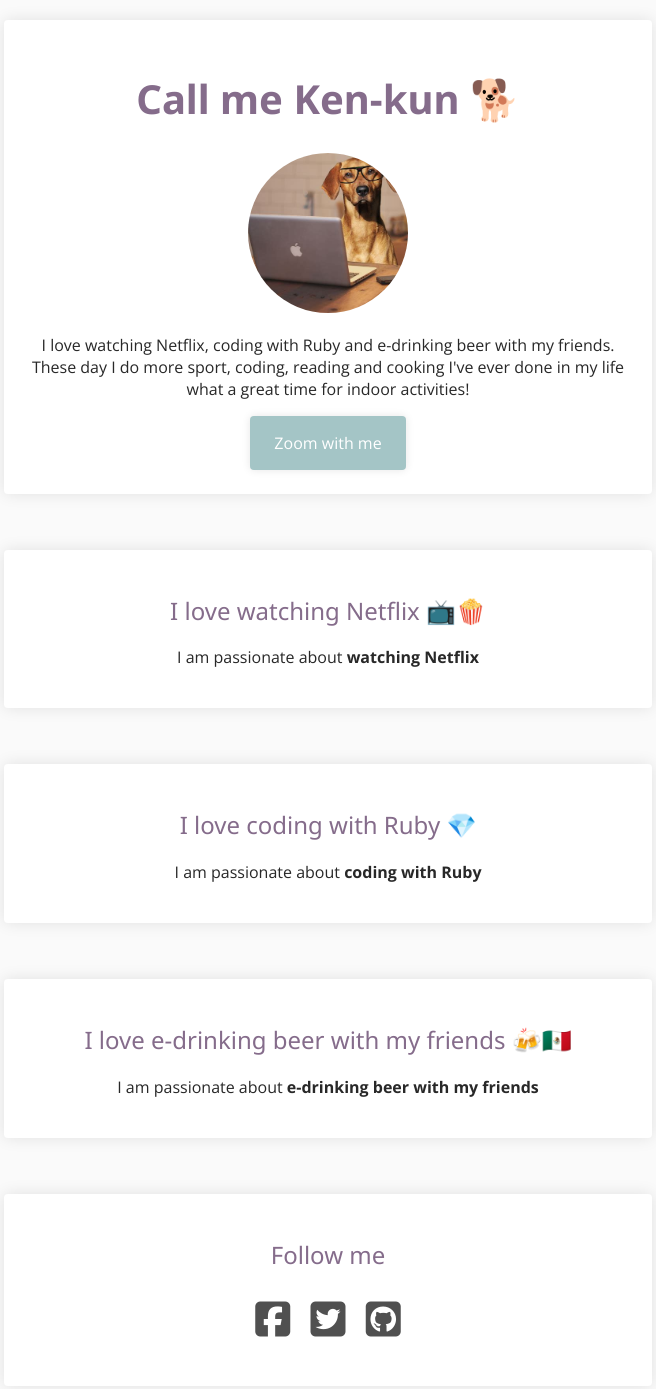
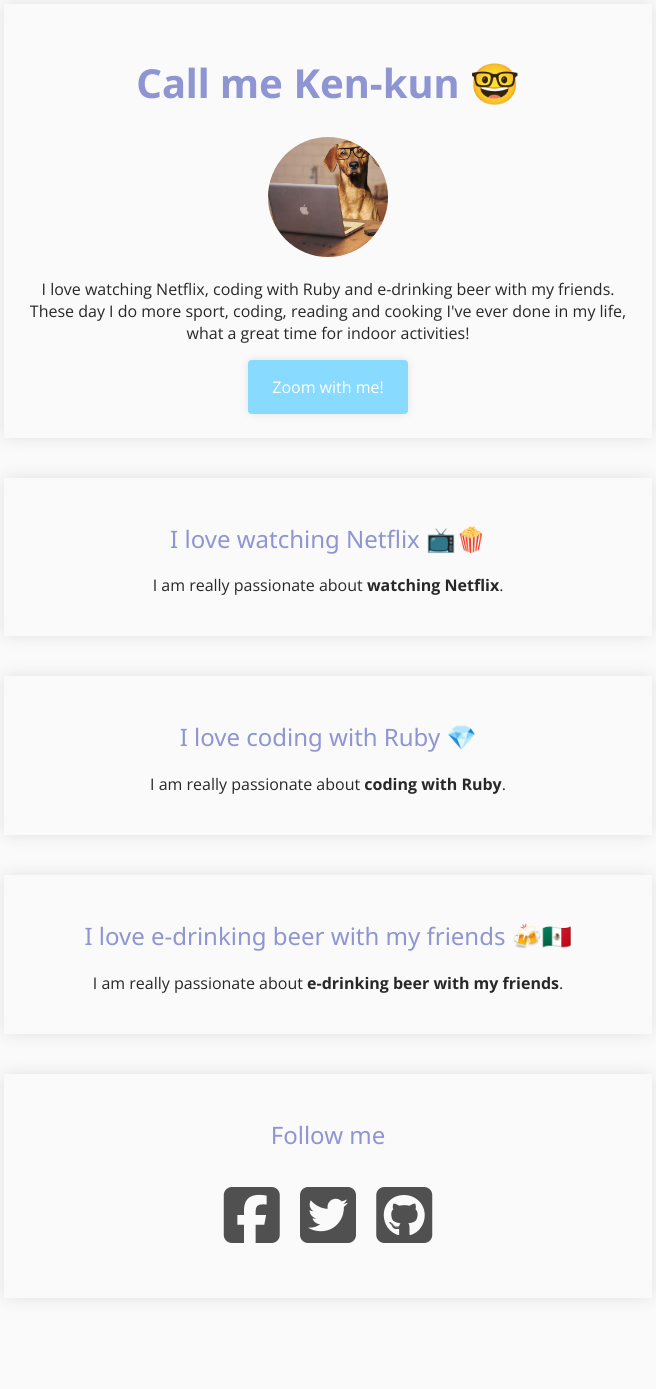
Before and after one commit to yannklein/html-demo-394, a plain HTML site: page index.html in a window 1280 px wide. Shown: the part 36-1425 px from the top of the page, without its empty margins (312-968 px from the left). After the commit the page ends 1374 px from the top, so only its background shows below. Drawn offline with nearby package versions, Linux system fonts and the light colour scheme.

Commit message:
lecture done

```diff
--- a/index.html
+++ b/index.html
@@ -2,42 +2,43 @@
 <html lang="en">
 <head>
   <meta charset="UTF-8">
-  <title>Call me Ken-kun 🐕</title>
+  <title>Call me Ken-kun 🤓</title>
   <script src="https://kit.fontawesome.com/3926274332.js" crossorigin="anonymous"></script>
   <link rel="stylesheet" href="style.css">
 </head>
 <body>
-  <div class="card-white">
-    <h1>Call me Ken-kun 🐕</h1>
-    <img class="avatar" src="images/ken.jpg" alt="profile">
-    <p>I love watching Netflix, coding with Ruby and e-drinking beer with my friends. These day I do more sport, coding, reading and cooking I've ever done in my life what a great time for indoor activities!</p>
-    <a class="button-red" href="#">Zoom with me</a>
+
+  <div class="card">
+    <h1>Call me Ken-kun 🤓</h1>
+    <img src="images/ken.jpg" alt="profile" class="img-circle">
+    <p>I love watching Netflix, coding with Ruby and e-drinking beer with my friends. These day I do more sport, coding, reading and cooking I've ever done in my life, what a great time for indoor activities!</p>
+    <a class="button-blue" href="www.lewagon.com/tokyo">Zoom with me!</a>
   </div>
 
-  <div class="card-white">
+  <div class="card">
     <h2>I love watching Netflix 📺🍿</h2>
-    <p>I am passionate about <strong>watching Netflix</strong></p>
+    <p>I am really passionate about <strong>watching Netflix</strong>.</p>
   </div>
 
-  <div class="card-white">
+  <div class="card">
     <h2>I love coding with Ruby 💎</h2>
-    <p>I am passionate about <strong>coding with Ruby</strong></p>
+    <p>I am really passionate about <strong>coding with Ruby</strong>.</p>
   </div>
 
-  <div class="card-white">
+  <div class="card">
     <h2>I love e-drinking beer with my friends 🍻🇲🇽</h2>
-    <p>I am passionate about <strong>e-drinking beer with my friends</strong></p>
+    <p>I am really passionate about <strong>e-drinking beer with my friends</strong>.</p>
   </div>
 
-  <div class="card-white">
+  <div class="card">
     <h2>Follow me</h2>
     <!-- ul>(li>a)*3 -->
-    <ul class="footer-inline">
+    <ul class="list-inline">
       <li><a href="#"><i class="fab fa-facebook-square"></i></a></li>
       <li><a href="#"><i class="fab fa-twitter-square"></i></a></li>
       <li><a href="#"><i class="fab fa-github-square"></i></a></li>
     </ul>
   </div>
-
 </body>
 </html>
+<!-- end of file -->
--- a/style.css
+++ b/style.css
@@ -1,6 +1,6 @@
+/*Fonts and Colors*/
 @import url('https://fonts.googleapis.com/css?family=Noto+Sans:400,700|Open+Sans:400,700&display=swap');
 
-/*Fonts and colors*/
 body {
   font-family: 'Open Sans', sans-serif;
   text-align: center;
@@ -10,72 +10,63 @@
 
 h1, h2 {
   font-family: 'Noto Sans', sans-serif;
-  color: #856c8b;
+  color: #8F95D2;
 }
 
 h1 {
   font-size: 40px;
-  font-weight: bolder;
 }
 
 h2 {
-  font-weight: 400;
+  font-weight: normal;
 }
-
 
 a {
   text-decoration: none;
 }
 
-
-/*Customized style*/
-.card-white {
+/*Customized styling*/
+.card {
   width: 600px;
-    margin: 56px auto;
-    background-color: white;
+  margin: 40px auto;
   box-shadow: 0 0 16px rgba(0,0,0,0.1);
   padding: 24px;
-    border-radius: 4px;
 }
 
-.button-red {
+.img-circle {
+  width: 120px;
+  border-radius: 50%;
+  height: 120px;
+  object-fit: cover;
+  object-position: 100% 50%;
+}
+
+.button-blue {
   padding: 16px 24px;
   display: inline-block;
   border-radius: 4px;
   box-shadow: 0 0 8px rgba(0,0,0,0.1);
+  background-color: #89DAFF;
   color: white;
-    background-color: #a4c5c6;
   transition: background-color 0.3s;
 }
 
-.button-red:hover {
-  background-color: #7c9393;
+.button-blue:hover {
+  background-color: #64a0ba;
   box-shadow: 0 0 8px rgba(0,0,0,0.2);
 }
 
-.avatar {
-    width: 160px;
-    border-radius: 50%;
-    height: 160px;
-    object-fit: cover;
-    object-position: 100% 40%;
-}
-
-.footer-inline {
+.list-inline {
   list-style: none;
   padding: 0;
 }
 
-.footer-inline li {
+.list-inline li {
   display: inline;
 }
 
-.footer-inline a {
-  font-size: 40px;
+.list-inline a {
+  font-size: 64px;
   margin: 8px;
   color: rgb(80,80,80);
 }
-
-.footer-inline a:hover {
-  color: rgb(40,40,40);
-}
```
Also changed, not shown: cheatsheet.txt (added). Lines whose indentation alone changed are shown as unchanged.
